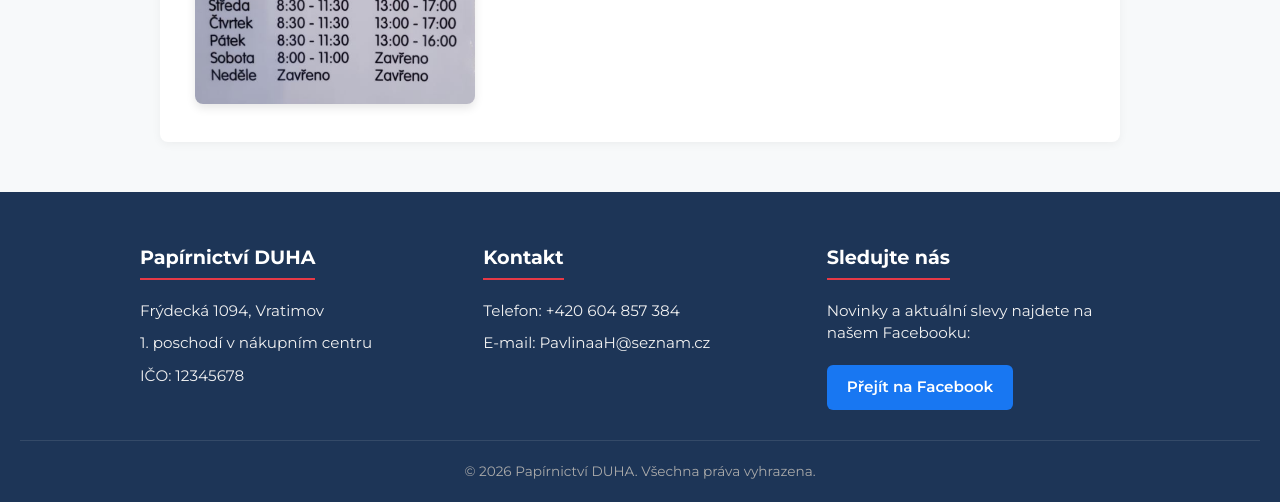
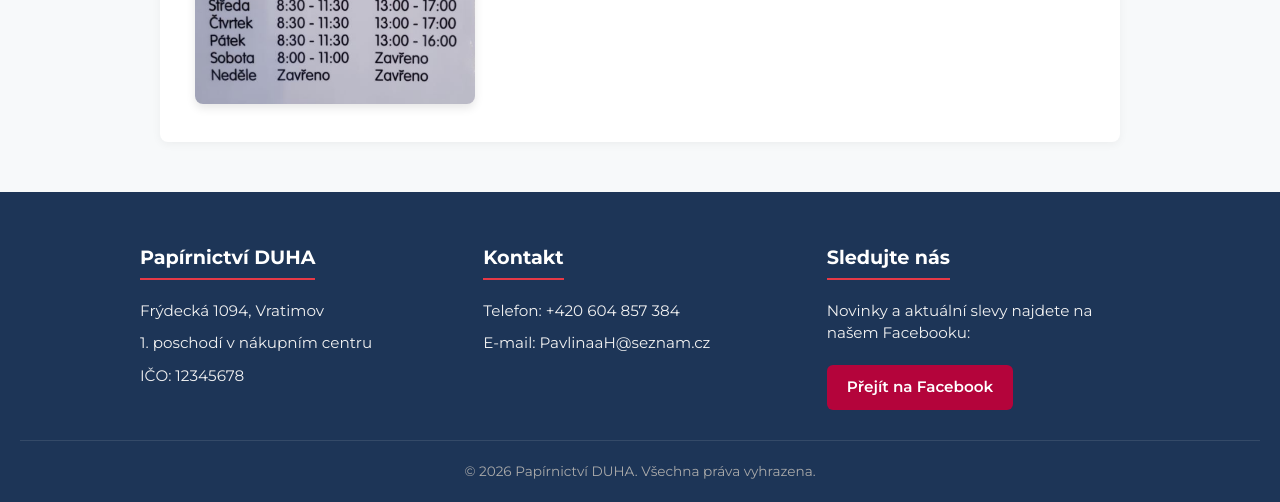
Before and after one commit to KubosAdam/papirnictvi-web, a plain HTML site: page index.html in a window 1280 px wide. Shown: the part 2686-3188 px from the top of the page. Drawn offline with Linux system fonts and the light colour scheme.

Commit message:
uprava barvy

```diff
--- a/style.css
+++ b/style.css
@@ -250,7 +250,7 @@ footer {
 /* Modré tlačítko pro Facebook */
 .facebook-odkaz {
     display: inline-block;
-    background-color: #1877F2;
+    background-color: #b4043b;
     color: white;
     text-decoration: none;
     padding: 10px 20px;
```
